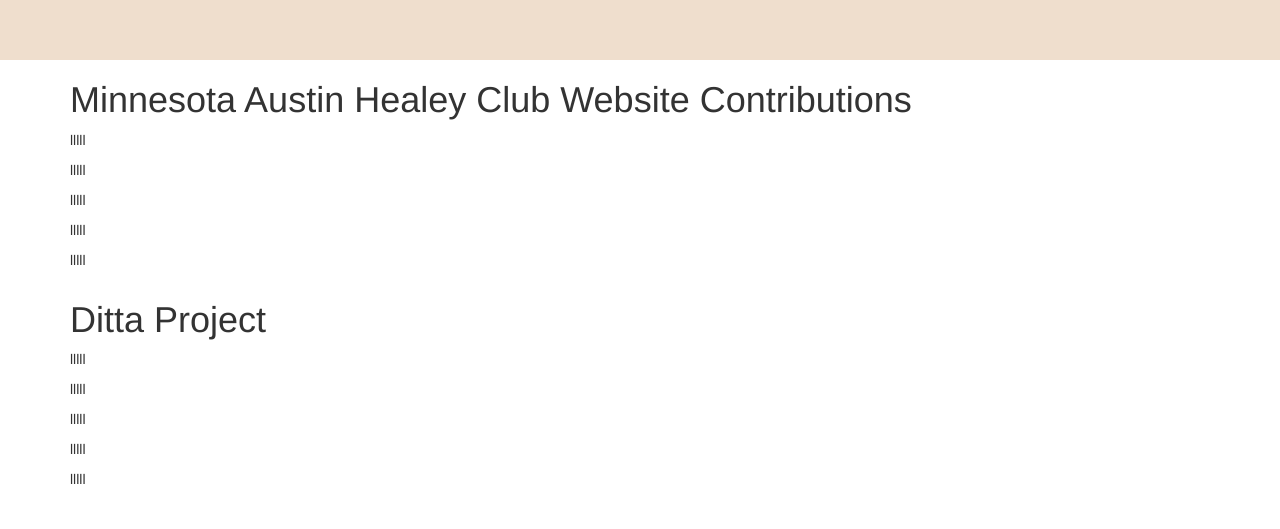
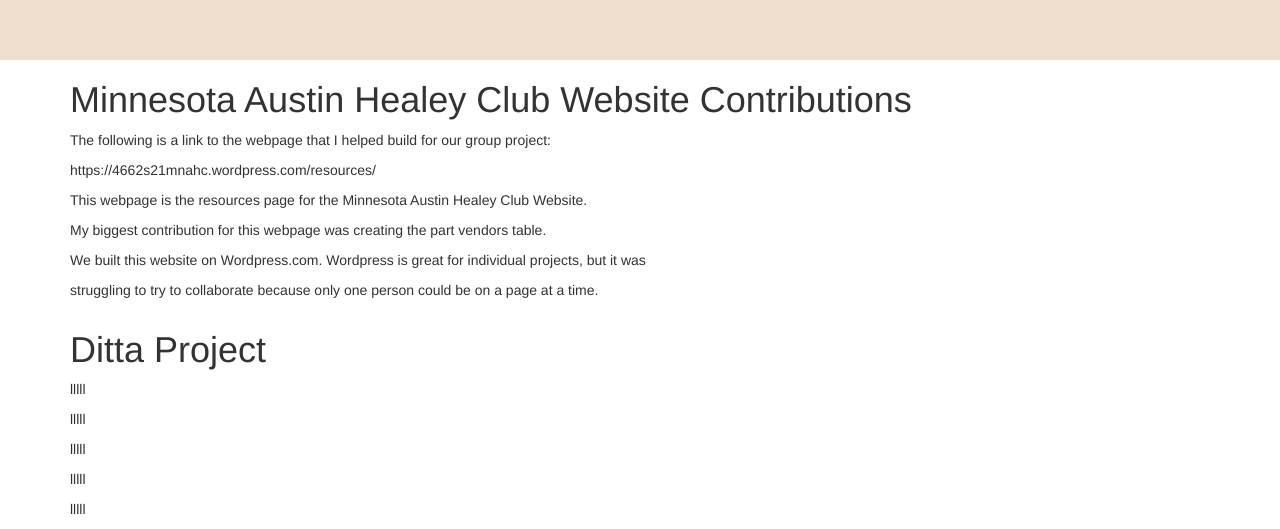
Before and after one commit to will6714/Final-Project, a plain HTML site: page index.html in a window 1280 px wide. Shown: the part 1540-2069 px from the top of the page. Before the commit the page ends 2039 px from the top, so only its background shows below. Drawn offline with Linux system fonts and the light colour scheme.

Commit message:
Add files via upload

```diff
--- a/index.html
+++ b/index.html
@@ -79,11 +79,12 @@
             <div class="row">
                 <div class="col-lg-12">
                     <h1>Minnesota Austin Healey Club Website Contributions</h1>
-                    <p>lllll</p>
-                    <p>lllll</p>
-                    <p>lllll</p>
-                    <p>lllll</p>
-                    <p>lllll</p>
+                    <p>The following is a link to the webpage that I helped build for our group project:</p>
+                    <p>https://4662s21mnahc.wordpress.com/resources/</p>
+                    <p>This webpage is the resources page for the Minnesota Austin Healey Club Website.</p>
+                    <p>My biggest contribution for this webpage was creating the part vendors table.</p>
+                    <p>We built this website on Wordpress.com. Wordpress is great for individual projects, but it was</p>
+                    <p>struggling to try to collaborate because only one person could be on a page at a time.</p>
                 </div>
             </div>
         </div>
```
